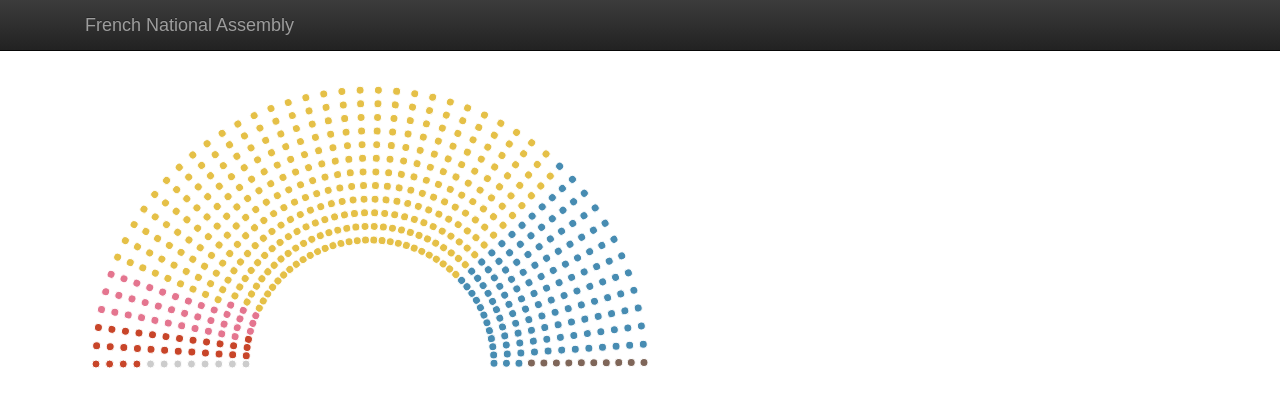
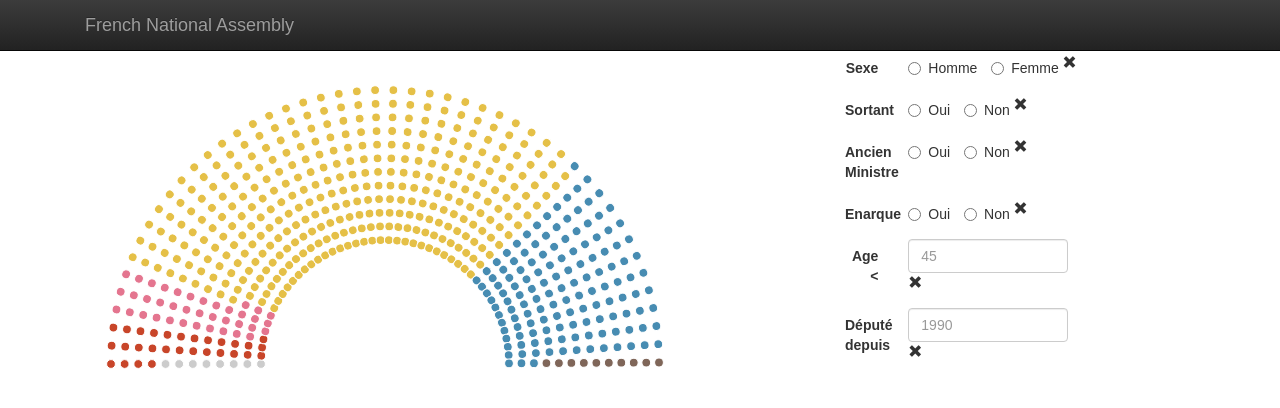
Before and after one commit to jonasrenault/assembly, a React (Create React App) app: page / in a window 1280 px wide. Shown: the top 408 px of the page. Built offline with nearby package versions, Linux system fonts and the light colour scheme.

Commit message:
Added filters

```diff
--- a/src/App.js
+++ b/src/App.js
@@ -1,20 +1,61 @@
 import React, { Component } from 'react';
 import ReactDOM from 'react-dom';
-import { Grid, Navbar, Overlay } from 'react-bootstrap';
+import { Grid, Col, Navbar, Overlay } from 'react-bootstrap';
 import './App.css';
 import deputeselus from './constants/deputeselus';
 import Assembly from './Assembly/Assembly';
 import DeputyInfo from './DeputyInfo/DeputyInfo';
+import Filters from './Filters/Filters';
 
 class App extends Component {
   constructor(props) {
     super(props);
-    this.state = {deputy: null};
+    const deputies = deputeselus.map(elt => {
+      elt.active = true;
+      return elt;
+    });
+    this.filters = {};
+    this.state = {deputy: null, deputies};
     this.handleSelectDeputy = this.handleSelectDeputy.bind(this);
+    this.handleFilter = this.handleFilter.bind(this);
   }
 
   handleSelectDeputy(deputy, event) {
     this.setState({deputy: deputy, target: event.target});
+  }
+
+  handleFilter(filter, value) {
+    this.filters[filter] = value;
+    this.filter();
+  }
+
+  filter() {
+    const deputies = deputeselus.map(elt => {
+      let active = true;
+      if (this.filters.sexe && this.filters.sexe !== elt.sexe) {
+        active = false;
+      }
+      if (this.filters.sortant) {
+        active &= (this.filters.sortant === elt.sortant) || (this.filters.sortant !== 'Y' && elt.sortant !== 'Y');
+      }
+      if (this.filters.deja_ministre) {
+        const condition = elt.deja_ministre.indexOf('inistre') !== -1 || elt.deja_ministre.indexOf('ecréataire') !== -1;
+        active &= this.filters.deja_ministre === 'Y' ? condition : !condition;
+      }
+      if (this.filters.ena) {
+        const condition = elt.ecoles.indexOf('ENA') !== -1;
+        active &= this.filters.ena === 'Y' ? condition : !condition;
+      }
+      if (this.filters.age) {
+        active &= elt.age < this.filters.age;
+      }
+      if (this.filters.prem_election_depute) {
+        active &= elt.prem_election_depute > 0 && elt.prem_election_depute < this.filters.prem_election_depute;
+      }
+      elt.active = active;
+      return elt;
+    });
+    this.setState({deputies});
   }
 
   render() {
@@ -31,11 +72,17 @@ class App extends Component {
           </Grid>
         </Navbar>
         <Grid className="main">
-          <Assembly data={deputeselus} onSelectDeputy={this.handleSelectDeputy} ref='assembly'/>
-          <Overlay show={this.state.deputy !== null} target={this.state.target} container={() => ReactDOM.findDOMNode(this.refs.target)} placement='bottom'>
-            <DeputyInfo deputy={this.state.deputy} />
-          </Overlay>
+          <Col xs={12} md={8}>
+            <Assembly data={this.state.deputies} onSelectDeputy={this.handleSelectDeputy} ref='assembly'/>
+            <Overlay show={this.state.deputy !== null} target={this.state.target} container={() => ReactDOM.findDOMNode(this.refs.target)} placement='bottom'>
+              <DeputyInfo deputy={this.state.deputy} />
+            </Overlay>
+          </Col>
+          <Col xs={6} md={4}>
+            <Filters onChange={this.handleFilter}></Filters>
+          </Col>
         </Grid>
+
       </div>
     );
   }
--- a/src/Assembly/Assembly.js
+++ b/src/Assembly/Assembly.js
@@ -35,7 +35,8 @@ Assembly.defaultProps = {
       left: 6,
       right: 20
     },
-    rainbow: false
+    rainbow: false,
+    ratiobulle: 1.1
   }
 };
 
--- /dev/null
+++ b/src/Filters/Filters.js
@@ -0,0 +1,118 @@
+import React, { Component } from 'react';
+import { Form, FormGroup, Radio, Glyphicon, ControlLabel, Col, FormControl} from 'react-bootstrap';
+
+class Filters extends Component {
+  constructor(props) {
+    super(props);
+    this.state = {sexe: null};
+    this.handleChange = this.handleChange.bind(this);
+  }
+
+  handleChange(event) {
+    const target = event.target;
+    const value = target.type === 'checkbox' ? target.checked : target.value;
+    const name = target.name;
+    this.setState({
+      [name]: value
+    });
+    this.props.onChange(name, value);
+  }
+
+  clearFilter(filter) {
+    this.setState({
+      [filter]: null
+    });
+    this.props.onChange(filter, null);
+  }
+
+  render() {
+    return (
+      <Form horizontal>
+        <FormGroup>
+          <Col componentClass={ControlLabel} sm={2}>
+            Sexe
+          </Col>
+          <Col sm={10}>
+            <Radio name='sexe' value='M' checked={this.state.sexe === 'M'} onChange={this.handleChange} inline>
+              Homme
+            </Radio>
+            {' '}
+            <Radio name='sexe' value='F' checked={this.state.sexe === 'F'} onChange={this.handleChange} inline>
+              Femme
+            </Radio>
+            {' '}
+            <Glyphicon glyph="remove" onClick={() => this.clearFilter('sexe')}/>
+          </Col>
+        </FormGroup>
+        <FormGroup>
+          <Col componentClass={ControlLabel} sm={2}>
+            Sortant
+          </Col>
+          <Col sm={10}>
+            <Radio name='sortant' value='Y' checked={this.state.sortant === 'Y'} onChange={this.handleChange} inline>
+              Oui
+            </Radio>
+            {' '}
+            <Radio name='sortant' value='N' checked={this.state.sortant === 'N'} onChange={this.handleChange} inline>
+              Non
+            </Radio>
+            {' '}
+            <Glyphicon glyph="remove" onClick={() => this.clearFilter('sortant')}/>
+          </Col>
+        </FormGroup>
+        <FormGroup>
+          <Col componentClass={ControlLabel} sm={2}>
+            Ancien Ministre
+          </Col>
+          <Col sm={10}>
+            <Radio name='deja_ministre' value='Y' checked={this.state.deja_ministre === 'Y'} onChange={this.handleChange} inline>
+              Oui
+            </Radio>
+            {' '}
+            <Radio name='deja_ministre' value='N' checked={this.state.deja_ministre === 'N'} onChange={this.handleChange} inline>
+              Non
+            </Radio>
+            {' '}
+            <Glyphicon glyph="remove" onClick={() => this.clearFilter('deja_ministre')}/>
+          </Col>
+        </FormGroup>
+        <FormGroup>
+          <Col componentClass={ControlLabel} sm={2}>
+            Enarque
+          </Col>
+          <Col sm={10}>
+            <Radio name='ena' value='Y' checked={this.state.ena === 'Y'} onChange={this.handleChange} inline>
+              Oui
+            </Radio>
+            {' '}
+            <Radio name='ena' value='N' checked={this.state.ena === 'N'} onChange={this.handleChange} inline>
+              Non
+            </Radio>
+            {' '}
+            <Glyphicon glyph="remove" onClick={() => this.clearFilter('ena')}/>
+          </Col>
+        </FormGroup>
+        <FormGroup>
+          <Col componentClass={ControlLabel} sm={2}>
+            Age &lt;
+          </Col>
+          <Col sm={6}>
+            <FormControl type="number" name="age" placeholder="45" onChange={this.handleChange}/>
+            <Glyphicon glyph="remove" onClick={() => this.clearFilter('age')}/>
+          </Col>
+        </FormGroup>
+        <FormGroup>
+          <Col componentClass={ControlLabel} sm={2}>
+            Député depuis
+          </Col>
+          <Col sm={6}>
+            <FormControl type="number" name="prem_election_depute" min="1970" placeholder="1990" onChange={this.handleChange}/>
+            <Glyphicon glyph="remove" onClick={() => this.clearFilter('prem_election_depute')}/>
+          </Col>
+        </FormGroup>
+      </Form>
+    )
+  }
+};
+
+export default Filters;
--- a/src/Seat/Seat.js
+++ b/src/Seat/Seat.js
@@ -2,7 +2,6 @@ import React, { Component } from 'react';
 import { scaleLinear } from 'd3-scale';
 import { rgb } from 'd3-color';
 import { dico } from '../constants/constants';
-
 
 class Seat extends Component {
   constructor(props) {
@@ -29,10 +28,13 @@ class Seat extends Component {
         className={`${seat.etiquette_interieur} siege`}
         fill={dico[seat.etiquette_pandore].couleur}
         stroke={this.state.hovered ? rgb(dico[seat.etiquette_pandore].couleur).darker(2) : '#FFF'}
-        r={layout.dotsize}
+        r={seat.active ? layout.dotsize * layout.ratiobulle : layout.dotsize / 1.5}
         transform={`rotate(${angleScale(layoutPosition.column)}) translate(${distanceScale(layoutPosition.row)}, 0)`}
         onMouseEnter={(e) => this.handleHover(true, seat, e)}
-        onMouseOut={(e) => this.handleHover(false, seat, e)}>
+        onMouseOut={(e) => this.handleHover(false, seat, e)}
+        pointerEvents={seat.active ? 'all' : 'none'}
+        strokeOpacity={seat.active ? 1 : .4}
+        fillOpacity={seat.active ? 1 : .4}>
       </circle>
     );
   }
```
